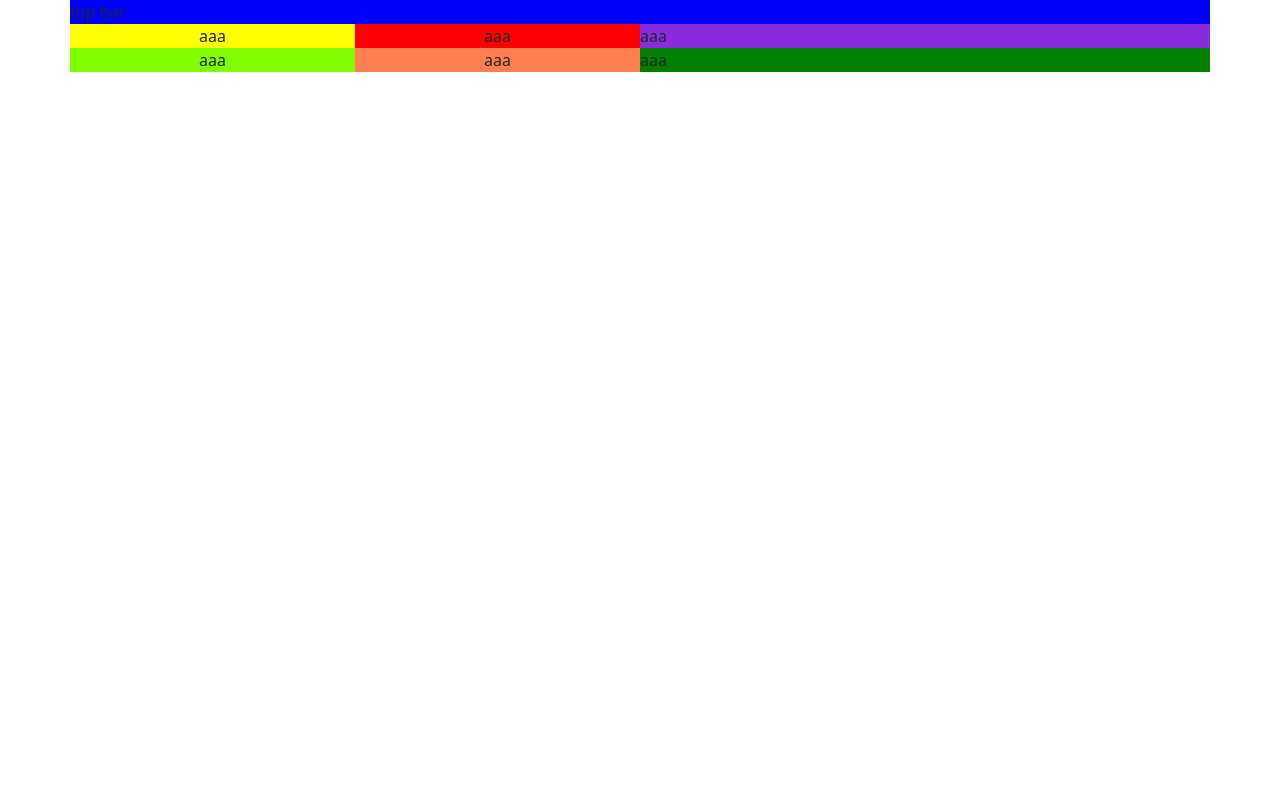
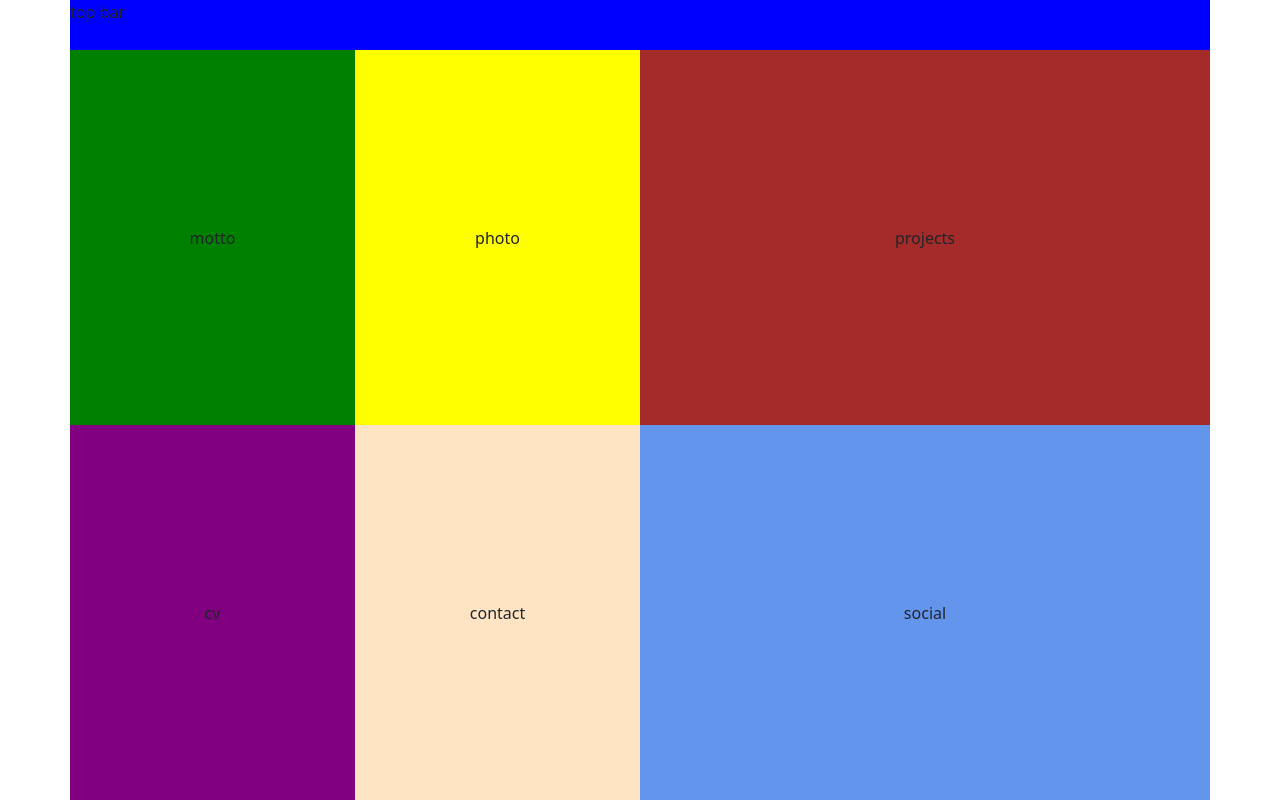
Before and after one commit to MiraxhTereziu/miraxhxyz, a plain HTML site: page index.html in a window 1280 px wide. Drawn offline with nearby package versions, Linux system fonts and the light colour scheme.

Commit message:
grid 2.0

```diff
--- a/index.html
+++ b/index.html
@@ -10,7 +10,7 @@
       integrity="sha384-QWTKZyjpPEjISv5WaRU9OFeRpok6YctnYmDr5pNlyT2bRjXh0JMhjY6hW+ALEwIH"
       crossorigin="anonymous"
     />
-    <link rel="stylesheet" href="style.css" />
+    <link rel="stylesheet" href="stylex.css" />
   </head>
   <body>
     <script
@@ -29,24 +29,66 @@
       crossorigin="anonymous"
     ></script>
 
-    <!--Actaul code-->
-
-    <div class="container text-center">
-      <div class="row" style="background-color: blue">top bar</div>
-      <div class="row">
-        <div class="col-sm">
-          <div class="row">
-            <div class="col-sm" style="background-color: yellow">aaa</div>
-            <div class="col-sm" style="background-color: red">aaa</div>
+    <!--Actaul code -->
+    <div
+      class="container min-vh-100 d-flex flex-column"
+      style="background-color: black"
+    >
+      <!-- Top Bar -->
+      <div class="row" style="background-color: blue; height: 50px">
+        top bar
+      </div>
+      <!-- Main Content -->
+      <div class="row flex-grow-1" style="background-color: aqua">
+        <!-- Left Column (Motto + Photo) -->
+        <div class="col-sm d-flex flex-column">
+          <!-- Motto + Photo -->
+          <div class="row flex-grow-1">
+            <div
+              class="col-sm d-flex justify-content-center align-items-center"
+              style="background-color: green"
+            >
+              motto
+            </div>
+            <div
+              class="col-sm d-flex justify-content-center align-items-center photo"
+              style="background-color: yellow"
+            >
+              photo
+            </div>
           </div>
-          <div class="row">
-            <div class="col-sm" style="background-color: chartreuse">aaa</div>
-            <div class="col-sm" style="background-color: coral">aaa</div>
+          <!-- CV + Contact -->
+          <div class="row flex-grow-1">
+            <div
+              class="col-sm d-flex justify-content-center align-items-center"
+              style="background-color: purple"
+            >
+              cv
+            </div>
+            <div
+              class="col-sm d-flex justify-content-center align-items-center"
+              style="background-color: bisque"
+            >
+              contact
+            </div>
           </div>
         </div>
-        <div class="col-sm">
-          <div class="row" style="background-color: blueviolet">aaa</div>
-          <div class="row" style="background-color: green">aaa</div>
+        <!-- Right Column (Projects + Social) -->
+        <div class="col-sm d-flex flex-column">
+          <!-- Projects -->
+          <div
+            class="row flex-grow-1 d-flex justify-content-center align-items-center"
+            style="background-color: brown"
+          >
+            projects
+          </div>
+          <!-- Social -->
+          <div
+            class="row flex-grow-1 d-flex justify-content-center align-items-center"
+            style="background-color: cornflowerblue"
+          >
+            social
+          </div>
         </div>
       </div>
     </div>
--- a/style.css
+++ b/style.css
@@ -7,6 +7,84 @@
 .cell {
   border: 2px;
   border-color: blueviolet;
-
   padding: 2em;
 }
+
+body {
+}
+
+body {
+  min-height: 100vh;
+  display: flex;
+  align-items: center;
+  justify-content: center;
+}
+
+.container {
+  background-color: white;
+  width: 100em;
+  height: 100vh;
+  padding: 2em;
+  display: flex;
+  gap: 2em;
+  flex-direction: column;
+  background-color: aquamarine;
+}
+
+.left {
+}
+
+.right {
+  display: flex;
+  flex-direction: column;
+  gap: 2em;
+}
+
+.topbar {
+}
+
+.main {
+  flex: 8;
+  display: flex;
+  flex-direction: row;
+  background-color: black;
+  gap: 2em;
+}
+
+.projets {
+  background-color: brown;
+}
+
+.social {
+  background-color: darkkhaki;
+}
+
+.bio {
+  flex: 1.5;
+  display: flex;
+  flex-direction: row;
+  gap: 2em;
+}
+
+.motto {
+  background-color: yellow;
+}
+
+.photo {
+  background-color: red;
+}
+
+.info {
+  flex: 1;
+  display: flex;
+  flex-direction: row;
+  gap: 2em;
+}
+
+.cv {
+  background-color: greenyellow;
+}
+
+.contact {
+  background-color: coral;
+}
```
